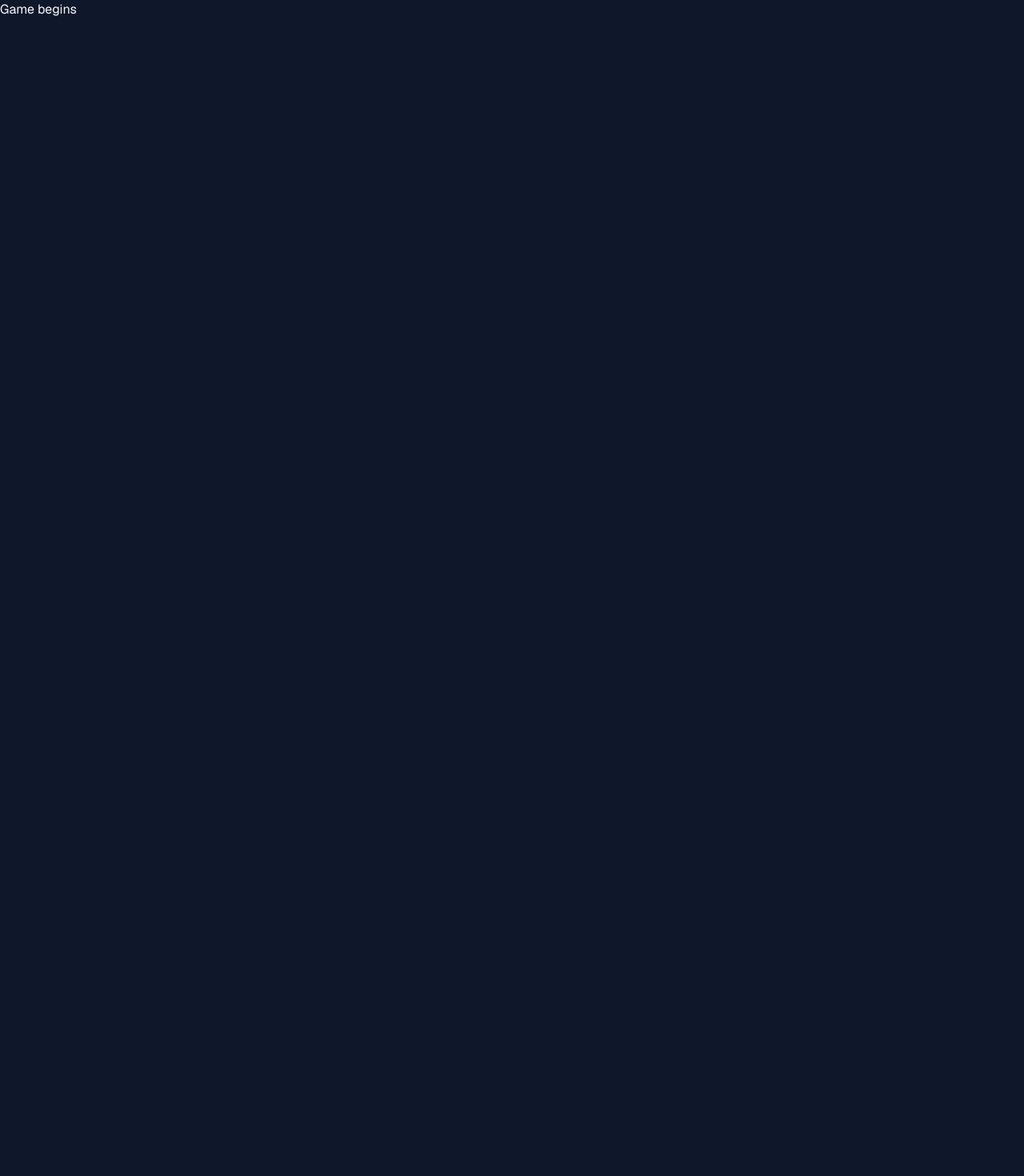
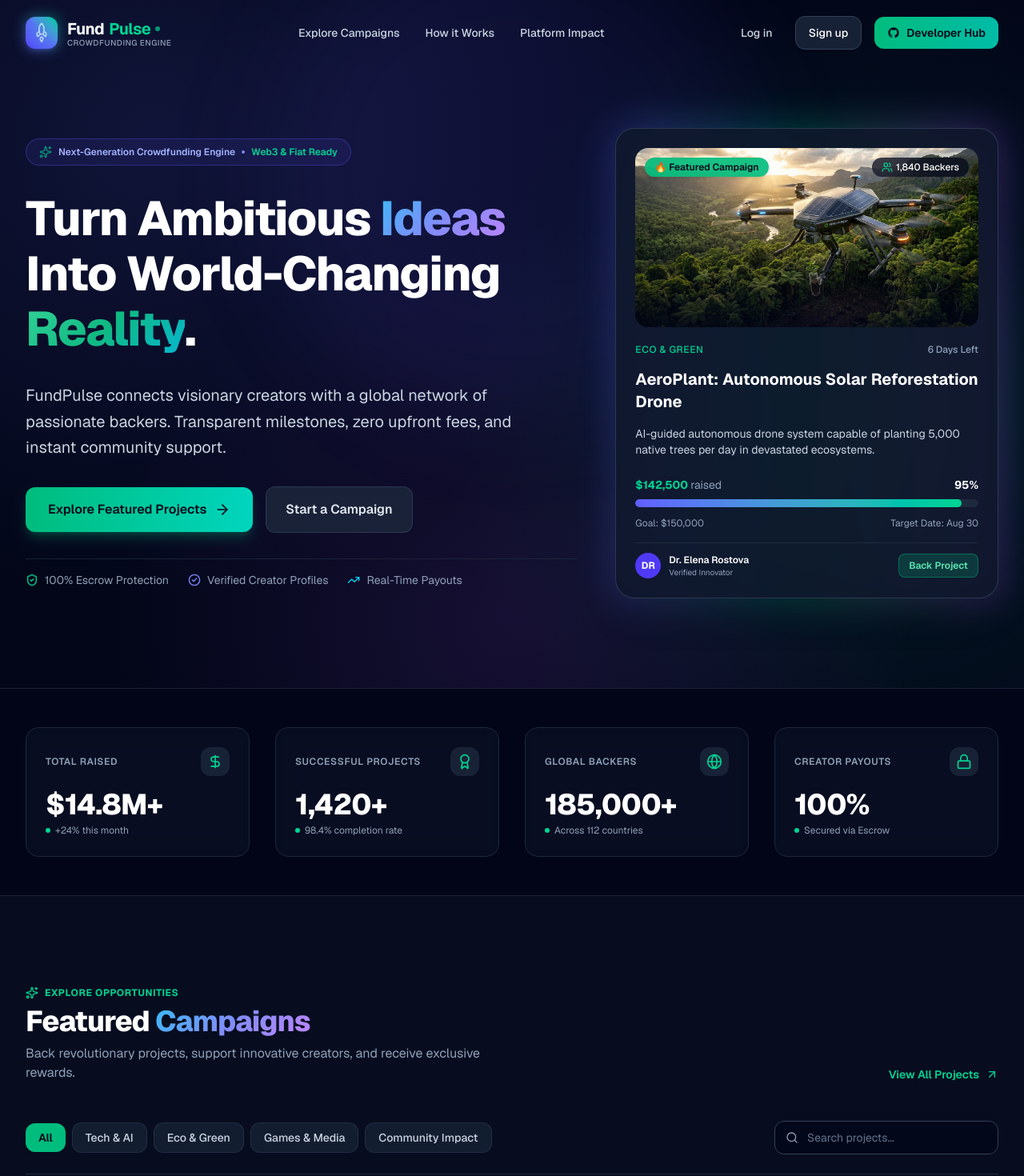
Before and after one commit to Hey-Ismail/crowdfunding-platform, a Next.js app: page / in a window 1280 px wide. Shown: the top 1470 px of the page at 80% size. Before the commit the page ends 800 px from the top, so only its background shows below. Built offline with nearby package versions, Linux system fonts and the light colour scheme.

Commit message:
feat(app): assemble redesigned home page sections and update root layout metadata

```diff
--- a/src/app/layout.js
+++ b/src/app/layout.js
@@ -1,5 +1,6 @@
 import { Geist, Geist_Mono } from "next/font/google";
 import "./globals.css";
+import { Navbar, Footer } from "@/components";
 
 const geistSans = Geist({
   variable: "--font-geist-sans",
@@ -12,17 +13,24 @@ const geistMono = Geist_Mono({
 });
 
 export const metadata = {
-  title: "Create Next App",
-  description: "Generated by create next app",
+  title: "FundPulse | Empowering Future Innovations Through Crowdfunding",
+  description: "FundPulse connects visionary creators with global backers. Discover innovative campaigns, back with 100% escrow protection, and turn ambitious ideas into reality.",
+  keywords: ["crowdfunding", "startup funding", "tech innovation", "backers", "escrow crowdfunding"],
 };
 
 export default function RootLayout({ children }) {
   return (
     <html
       lang="en"
-      className={`${geistSans.variable} ${geistMono.variable} h-full antialiased`}
+      className={`${geistSans.variable} ${geistMono.variable} h-full antialiased dark`}
     >
-      <body className="min-h-full flex flex-col">{children}</body>
+      <body className="min-h-full flex flex-col bg-slate-950 text-slate-100 selection:bg-emerald-500 selection:text-slate-950">
+        <Navbar />
+        <main className="flex-1">
+          {children}
+        </main>
+        <Footer />
+      </body>
     </html>
   );
 }
--- a/src/app/page.js
+++ b/src/app/page.js
@@ -1,9 +1,36 @@
-import Image from "next/image";
+import {
+  HeroSection,
+  StatsBanner,
+  CampaignsSection,
+  HowItWorksSection,
+  TrustSection,
+  TestimonialsSection,
+  CTASection
+} from "@/components";
 
 export default function Home() {
   return (
-    <>
-      <h1>Game begins</h1>
-    </>
+    <div className="relative min-h-screen bg-slate-950 text-slate-100 overflow-hidden">
+      {/* Hero Section */}
+      <HeroSection />
+
+      {/* Platform Statistics */}
+      <StatsBanner />
+
+      {/* Featured Campaigns Grid & Filter */}
+      <CampaignsSection />
+
+      {/* How Platform Works */}
+      <HowItWorksSection />
+
+      {/* Security & Trust Features */}
+      <TrustSection />
+
+      {/* Creator Testimonials */}
+      <TestimonialsSection />
+
+      {/* High-Impact CTA Banner */}
+      <CTASection />
+    </div>
   );
 }
```
